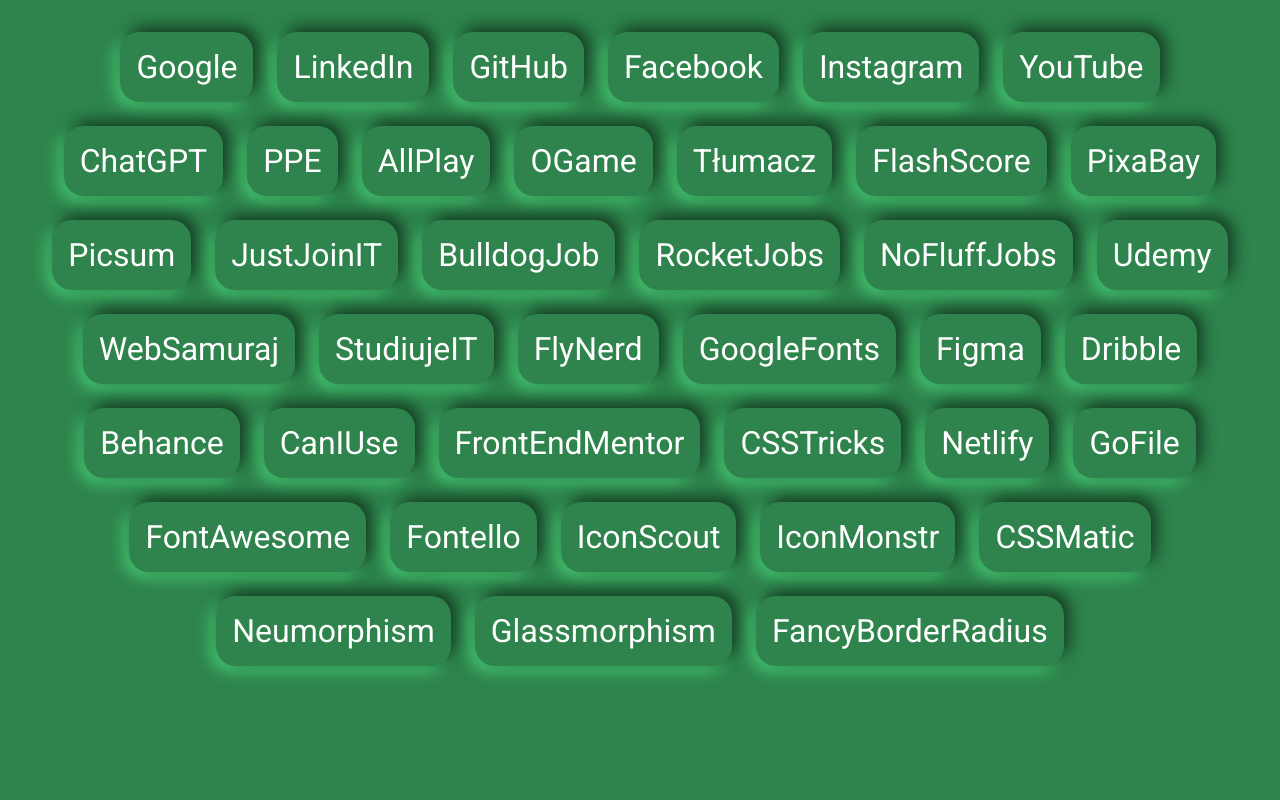
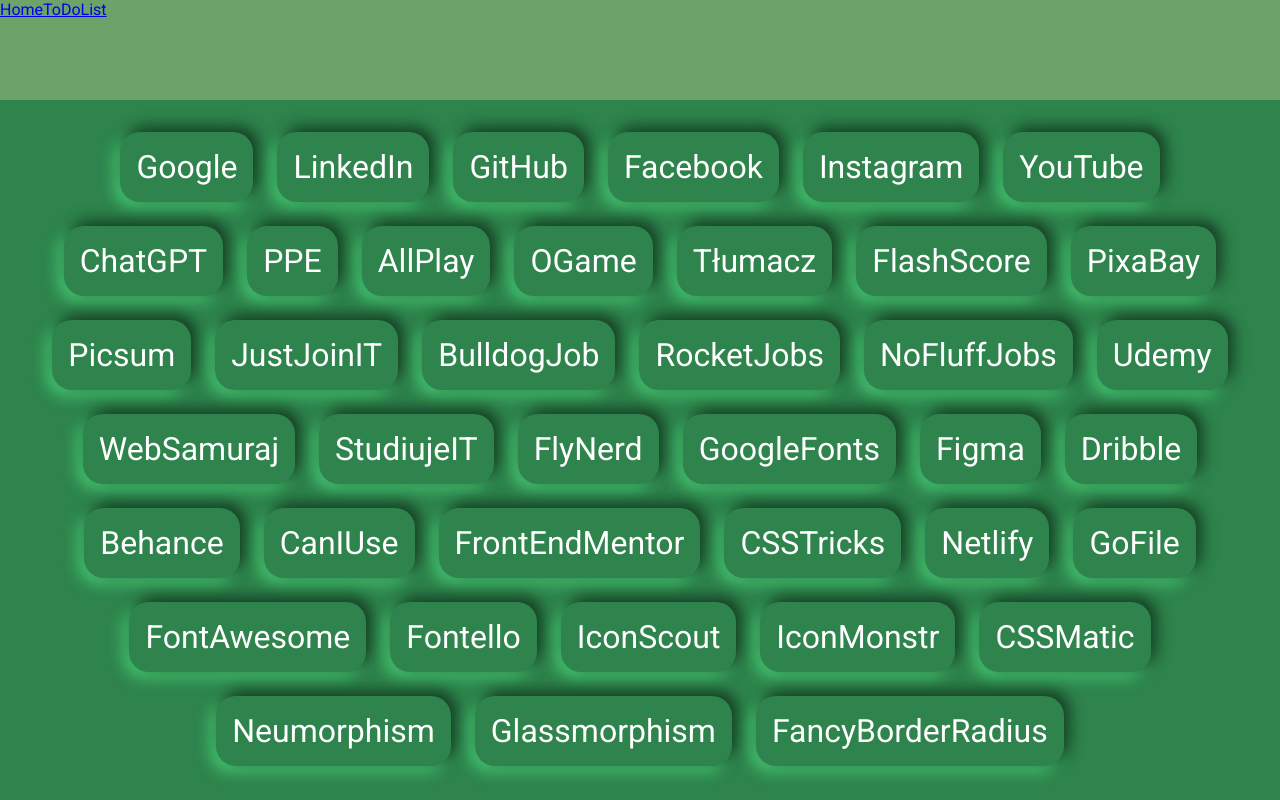
Before and after one commit to Kris1027/homePage-2, a React (Vite) app: page / in a window 1280 px wide. Built offline with nearby package versions, Linux system fonts and the light colour scheme.

Commit message:
add NavPage component and ToDoList page

```diff
--- a/src/App.jsx
+++ b/src/App.jsx
@@ -2,13 +2,15 @@
 
 import './index.css';
 
-import Homepage from './components/Homepage';
+import HomePage from './pages/HomePage';
+import ToDoList from './pages/ToDoList';
 
 function App() {
   return (
     <BrowserRouter>
       <Routes>
-        <Route path='/' element={<Homepage />} />
+        <Route path='/' element={<HomePage />} />
+        <Route path='todolist' element={<ToDoList />} />
       </Routes>
     </BrowserRouter>
   );
--- a/src/components/Homepage.jsx
+++ /dev/null
@@ -1,30 +0,0 @@
-import styles from './Homepage.module.css';
-
-// import { library } from '@fortawesome/fontawesome-svg-core';
-// import { fas } from '@fortawesome/free-solid-svg-icons';
-// import { FontAwesomeIcon } from '@fortawesome/react-fontawesome';
-
-import { webpages } from '../../data/websites';
-
-// library.add(fas);
-
-function Homepage() {
-  return (
-    <div className={styles.websitesContainer}>
-      {webpages.map((webpage) => (
-        <a
-          href={webpage.link}
-          target='_blank'
-          rel='noopener noreferrer'
-          className={styles.webpage}
-          key={webpage.name}
-        >
-          {webpage.name}
-        </a>
-      ))}
-      {/* <FontAwesomeIcon icon='fa-calculator' className={styles.icon} /> */}
-    </div>
-  );
-}
-
-export default Homepage;
--- /dev/null
+++ b/src/components/NavPage.jsx
@@ -0,0 +1,14 @@
+import { Link } from 'react-router-dom';
+
+import styles from './NavPage.module.css';
+
+function NavPage() {
+  return (
+    <div className={styles.navContainer}>
+      <Link to='/'>Home</Link>
+      <Link to='todolist'>ToDoList</Link>
+    </div>
+  );
+}
+
+export default NavPage;
--- /dev/null
+++ b/src/components/NavPage.module.css
@@ -0,0 +1,4 @@
+.navContainer {
+  height: 100px;
+  background: #6ba368;
+}
--- /dev/null
+++ b/src/pages/HomePage.jsx
@@ -0,0 +1,33 @@
+import styles from './Homepage.module.css';
+
+// import { library } from '@fortawesome/fontawesome-svg-core';
+// import { fas } from '@fortawesome/free-solid-svg-icons';
+// import { FontAwesomeIcon } from '@fortawesome/react-fontawesome';
+
+import { webpages } from '../../data/websites';
+import NavPage from '../components/NavPage';
+// library.add(fas);
+
+function Homepage() {
+  return (
+    <>
+      <NavPage />
+      <div className={styles.websitesContainer}>
+        {webpages.map((webpage) => (
+          <a
+            href={webpage.link}
+            target='_blank'
+            rel='noopener noreferrer'
+            className={styles.webpage}
+            key={webpage.name}
+          >
+            {webpage.name}
+          </a>
+        ))}
+        {/* <FontAwesomeIcon icon='fa-calculator' className={styles.icon} /> */}
+      </div>
+    </>
+  );
+}
+
+export default Homepage;
--- /dev/null
+++ b/src/pages/ToDoList.jsx
@@ -0,0 +1,13 @@
+import NavPage from '../components/NavPage';
+import styles from './ToDoList.module.css';
+
+function ToDoList() {
+  return (
+    <>
+      <NavPage />
+      <div className={styles.toDoListContainer}>elo</div>
+    </>
+  );
+}
+
+export default ToDoList;
--- /dev/null
+++ b/src/pages/ToDoList.module.css
@@ -0,0 +1,3 @@
+.toDoListContainer {
+  font-size: 49px;
+}
```
Also changed, not shown: src/pages/HomePage.module.css (renamed from src/components/Homepage.module.css).
